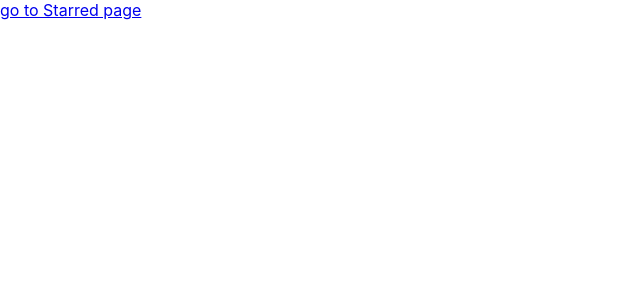
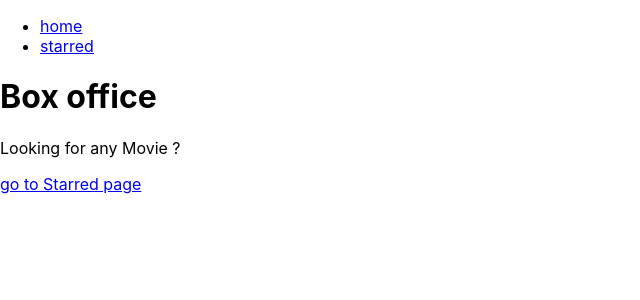
Before and after one commit to venky0357/Box-office, a React (Create React App) app in the folder OneDrive/Desktop/Intershala/box-office/: page / in a window 1280 px wide. Shown: the top 300 px of the page, without its empty margins (0-640 px from the left). Built offline with nearby package versions, Linux system fonts and the light colour scheme.

Commit message:
added title and navabr components

```diff
--- a/OneDrive/Desktop/Intershala/box-office/src/App.jsx
+++ b/OneDrive/Desktop/Intershala/box-office/src/App.jsx
@@ -2,15 +2,17 @@
 import { BrowserRouter,Route,Routes } from "react-router-dom";
 import HomePage from "./pages/HomePage";
 import Starred from "./pages/Starred";
+import Mainpage from "./components/Mainpage";
 
 function App() {
   return (
     <BrowserRouter>
     <Routes>
-      <Route path="/" element={<HomePage/>}/>
-      <Route path="/starred" element={<Starred/>}/>
+      <Route element={<Mainpage />}>
+      <Route path="/" element={<HomePage />}/>
+      <Route path="/starred" element={<Starred />}/>
+      </Route>
       <Route path="*" element={<div>404 Not found page</div>} />
-
      {/* <Route path="/" element={<App />}>
         <Route index element={<Home />} />
         <Route path="teams" element={<Teams />}>
--- /dev/null
+++ b/OneDrive/Desktop/Intershala/box-office/src/components/AppTitle.jsx
@@ -0,0 +1,9 @@
+export default function AppTitle(props) {
+    const {title="Box office",subtitle=" Looking for any Movie ?"}=props;
+  return (
+    <div>
+       <h1>{title}</h1>
+       <p>{subtitle}</p>
+    </div>
+  )
+}
--- /dev/null
+++ b/OneDrive/Desktop/Intershala/box-office/src/components/Mainpage.jsx
@@ -0,0 +1,14 @@
+import { Outlet } from "react-router-dom";
+import Navbar from "./Navbar";
+import AppTitle from "./AppTitle";
+const Mainpage =()=>
+{
+    return (
+    <div>
+        <Navbar/>
+        <AppTitle/>
+           <Outlet/>
+    </div>
+    );
+}
+export default Mainpage;
--- /dev/null
+++ b/OneDrive/Desktop/Intershala/box-office/src/components/Navbar.jsx
@@ -0,0 +1,30 @@
+import { Link } from "react-router-dom";
+{/*const LINKS=[
+    {
+        text:'Home',
+        to:'/',
+    },
+    {
+        text:"starred",
+        to:"/starred",
+    },
+]*/}
+const Navbar =()=>{
+    return (
+        <div>
+          {
+          /* <ul>
+            {
+            LINKS.map((item)=>(
+            <li  key={item.to}><Link to={item.to}>{item.text}</Link> </li>
+            ))}
+           </ul>*/}
+           <ul>
+            <li> <Link to="/">home</Link></li>
+            <li> <Link to="/starred">starred</Link></li>
+
+           </ul>
+        </div>
+    );
+}
+export default Navbar;
```
